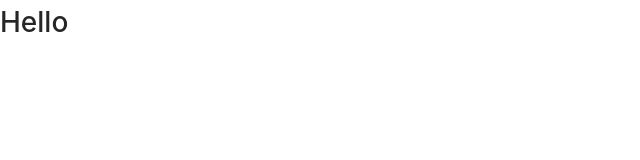
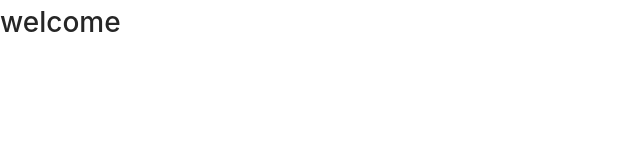
Before and after one commit to Clearshine64/testrepusd, a React (Create React App) app: page / in a window 1280 px wide. Shown: the top 160 px of the page, without its empty margins (0-640 px from the left). Built offline with nearby package versions, Linux system fonts and the light colour scheme.

Commit message:
test stage 2

```diff
--- a/src/App.js
+++ b/src/App.js
@@ -17,9 +17,12 @@ const store = configureStore(initialState, history);
 const App = () => {
   return (
     <Provider store={store}>
-      <Router>
+      {
+        <h1>welcome</h1>
+        /* <Router>
         <Routes />
-      </Router>
+        </Router> */
+      }
     </Provider>
   );
 };
```
